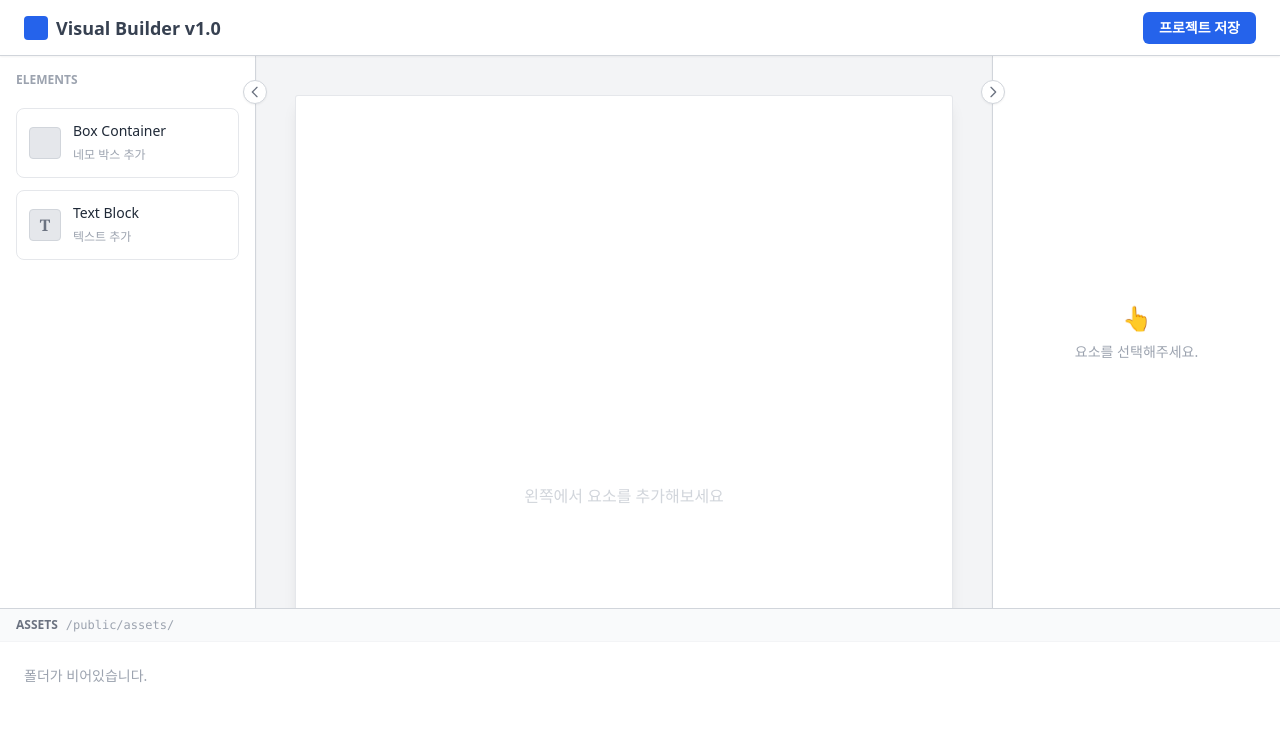
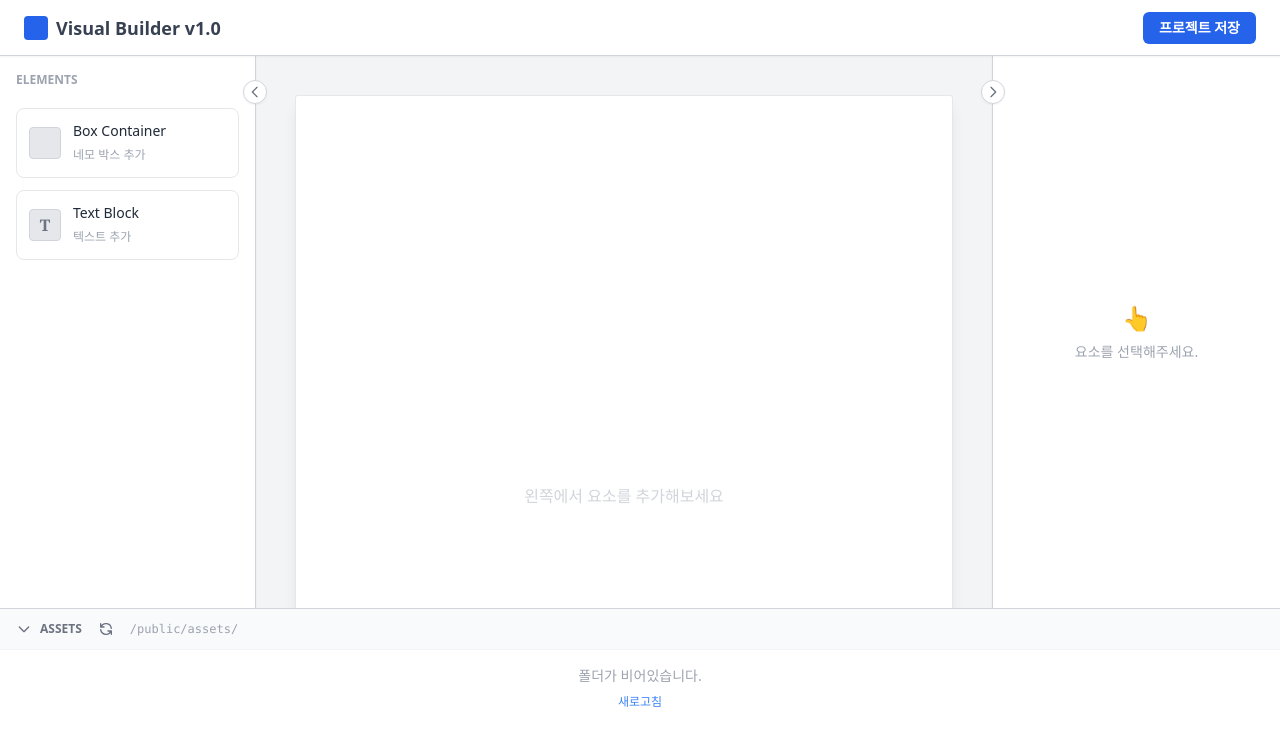
Before and after one commit to kyung-doo/webcontent-editor, a React (Vite) app: page / in a window 1280 px wide. Shown: the top 746 px of the page. Built offline with nearby package versions, Linux system fonts and the light colour scheme.

Commit message:
no message

```diff
--- a/src/components/AssetPanel.tsx
+++ b/src/components/AssetPanel.tsx
@@ -1,18 +1,63 @@
 import { useEffect, useState } from 'react';
+import { usePannelToggle } from '../hooks/usePannelToggle';
 
-// 간단한 폴더 아이콘 컴포넌트 (SVG)
+// --- 아이콘 컴포넌트들 ---
+
 const FolderIcon = () => (
   <svg className="w-10 h-10 text-yellow-400 mb-1" fill="currentColor" viewBox="0 0 20 20">
     <path d="M2 6a2 2 0 012-2h5l2 2h5a2 2 0 012 2v6a2 2 0 01-2 2H4a2 2 0 01-2-2V6z" />
   </svg>
 );
 
-// 간단한 뒤로가기 아이콘
+// JS/TS 파일 아이콘
+const JsIcon = () => (
+  <svg
+    className="w-10 h-10 text-yellow-500 mb-1"
+    viewBox="0 0 24 24"
+    fill="none"
+    stroke="currentColor"
+    strokeWidth="1.5"
+    strokeLinecap="round"
+    strokeLinejoin="round"
+  >
+    {/* 파일 종이 모양 */}
+    <path d="M14 2H6a2 2 0 0 0-2 2v16a2 2 0 0 0 2 2h12a2 2 0 0 0 2-2V8z" />
+    <polyline points="14 2 14 8 20 8" />
+
+    {/* J 글자 */}
+    <path d="M10 13v4.5a1.5 1.5 0 0 1-3 0" />
+
+    {/* S 글자 (심플하게) */}
+    <path d="M14 13c1.5 0 2 1 2 1.5S15 16 14 16s-2 .5-2 1.5 1 2 2 2" />
+  </svg>
+);
+
+// 👇 [추가] 기본 파일 아이콘 (그 외 나머지 파일용)
+const FileIcon = () => (
+  <svg className="w-10 h-10 text-gray-400 mb-1" viewBox="0 0 20 20" fill="currentColor">
+    <path fillRule="evenodd" d="M4 4a2 2 0 012-2h4.586A2 2 0 0112 2.586L15.414 6A2 2 0 0116 7.414V16a2 2 0 01-2 2H6a2 2 0 01-2-2V4zm2 6a1 1 0 011-1h6a1 1 0 110 2H7a1 1 0 01-1-1zm1 3a1 1 0 100 2h6a1 1 0 100-2H7z" clipRule="evenodd" />
+  </svg>
+);
+
 const BackIcon = () => (
-  <svg className="w-6 h-6 text-gray-500" fill="none" stroke="currentColor" viewBox="0 0 24 24">
+  <svg className="w-5 h-5 text-gray-500" fill="none" stroke="currentColor" viewBox="0 0 24 24">
     <path strokeLinecap="round" strokeLinejoin="round" strokeWidth={2} d="M3 10h10a8 8 0 018 8v2M3 10l6 6m-6-6l6-6" />
   </svg>
 );
+
+const ChevronUpIcon = ({ className }: { className?: string }) => (
+  <svg className={className} fill="none" viewBox="0 0 24 24" stroke="currentColor">
+    <path strokeLinecap="round" strokeLinejoin="round" strokeWidth={2} d="M5 15l7-7 7 7" />
+  </svg>
+);
+
+const RefreshIcon = ({ className }: { className?: string }) => (
+  <svg className={className} fill="none" viewBox="0 0 24 24" stroke="currentColor">
+    <path strokeLinecap="round" strokeLinejoin="round" strokeWidth={2} d="M4 4v5h.582m15.356 2A8.001 8.001 0 004.582 9m0 0H9m11 11v-5h-.581m0 0a8.003 8.003 0 01-15.357-2m15.357 2H15" />
+  </svg>
+);
+
+// --- 타입 정의 ---
 
 interface AssetFile {
   name: string;
@@ -20,97 +65,174 @@ interface AssetFile {
   path: string;
 }
 
+// --- 메인 컴포넌트 ---
+
 export default function AssetPanel() {
   const [assets, setAssets] = useState<AssetFile[]>([]);
-  const [currentPath, setCurrentPath] = useState(''); // 현재 보고 있는 경로
+  const [currentPath, setCurrentPath] = useState('');
+  const [isRefreshing, setIsRefreshing] = useState(false);
 
-  // 파일을 불러오는 함수
+  const { isOpen, toggle } = usePannelToggle(true);
+
   const loadAssets = async (path: string) => {
     if (window.electronAPI) {
+      try {
         const files = await window.electronAPI.getAssets(path);
         setAssets(files);
         setCurrentPath(path);
+      } catch (error) {
+        console.error("에셋 로드 실패:", error);
+      }
     }
   };
 
-  // 처음 실행 시 루트 경로 로드
   useEffect(() => {
     loadAssets('');
   }, []);
 
-  // 뒤로 가기 (상위 폴더로 이동)
   const handleGoBack = () => {
-    // "images/icons" -> "images" 로 자르기
+    if (!currentPath) return;
     const parentPath = currentPath.split('/').slice(0, -1).join('/');
     loadAssets(parentPath);
   };
 
+  const handleRefresh = async (e: React.MouseEvent) => {
+    e.stopPropagation();
+    setIsRefreshing(true);
+    await loadAssets(currentPath);
+    setTimeout(() => setIsRefreshing(false), 500);
+  };
+
+  // 이미지 확장자 목록
+  const imageExtensions = ['png', 'jpg', 'jpeg', 'svg', 'gif', 'webp', 'bmp', 'ico'];
+  // 스크립트 확장자 목록
+  const scriptExtensions = ['js', 'jsx', 'ts', 'tsx', 'json'];
+
   return (
-    <div className="h-48 border-t border-gray-300 bg-white flex flex-col z-20">
-      {/* 헤더: 경로 표시 및 뒤로가기 */}
-      <div className="flex items-center gap-2 px-4 py-2 border-b border-gray-100 bg-gray-50">
+    <div
+      className={`
+        border-t border-gray-300 bg-white flex flex-col z-20 transition-all duration-300 ease-in-out
+        ${isOpen ? 'h-48' : 'h-9'}
+      `}
+    >
+      {/* 헤더 영역 */}
+      <div
+        onClick={toggle}
+        className="flex items-center justify-between px-4 py-2 border-b border-gray-100 bg-gray-50 cursor-pointer hover:bg-gray-100 select-none"
+      >
+        <div className="flex items-center gap-2">
+          <ChevronUpIcon className={`w-4 h-4 text-gray-500 transition-transform duration-300 ${isOpen ? 'rotate-180' : 'rotate-0'}`} />
+
           <span className="text-xs font-bold uppercase text-gray-500">Assets</span>
 
-        {/* 현재 경로가 루트가 아니면 뒤로가기 버튼 표시 */}
-        {currentPath && (
-          <button onClick={handleGoBack} className="p-1 hover:bg-gray-200 rounded" title="Go up">
+          {isOpen && (
+            <button
+              onClick={handleRefresh}
+              className="p-1 hover:bg-gray-200 rounded ml-1 transition-colors group"
+              title="Refresh Folder"
+            >
+              <RefreshIcon className={`w-4 h-4 text-gray-500 group-hover:text-blue-600 transition-transform ${isRefreshing ? 'animate-spin' : ''}`} />
+            </button>
+          )}
+
+          {isOpen && currentPath && (
+            <button
+              onClick={(e) => { e.stopPropagation(); handleGoBack(); }}
+              className="p-1 hover:bg-gray-200 rounded ml-1 transition-colors"
+              title="Go up"
+            >
               <BackIcon />
             </button>
           )}
 
-        <span className="text-xs text-gray-400 font-mono">
+          {isOpen && (
+            <span className="text-xs text-gray-400 font-mono ml-1 truncate max-w-[300px]">
               /public/assets/{currentPath}
             </span>
+          )}
         </div>
 
-      {/* 파일 그리드 */}
-      <div className="flex-1 overflow-x-auto p-4">
+        {!isOpen && <span className="text-xs text-gray-400">Click to expand</span>}
+      </div>
+
+      {/* 콘텐츠 영역 */}
+      <div className={`flex-1 overflow-x-auto p-4 ${!isOpen && 'hidden'}`}>
         <div className="flex gap-4">
 
           {assets.length === 0 && (
-            <p className="text-sm text-gray-400 p-2">폴더가 비어있습니다.</p>
+            <div className="flex flex-col items-center justify-center w-full h-full text-gray-400 space-y-2">
+              <p className="text-sm select-none">폴더가 비어있습니다.</p>
+              <button onClick={handleRefresh} className="text-xs text-blue-500 hover:underline">
+                새로고침
+              </button>
+            </div>
           )}
 
-          {assets.map((file, index) => (
+          {assets.map((file, index) => {
+            // 파일 확장자 추출 (소문자로 변환)
+            const ext = file.name.split('.').pop()?.toLowerCase() || '';
+            const isImage = imageExtensions.includes(ext);
+            const isScript = scriptExtensions.includes(ext);
+
+            return (
               <div
                 key={index}
                 className="group relative h-24 w-24 flex-shrink-0 flex flex-col items-center justify-center cursor-pointer rounded border border-gray-200 bg-gray-50 hover:border-blue-400 hover:bg-blue-50 transition-all"
-
-              // 1. 클릭 이벤트: 폴더면 이동
                 onClick={() => {
-                if (file.isFolder) {
-                  loadAssets(file.path);
-                }
+                  if (file.isFolder) loadAssets(file.path);
                 }}
-              // 2. 드래그 이벤트: 이미지일 때만 드래그 가능
-              draggable={!file.isFolder}
+                // 이미지일 때만 드래그 허용
+                draggable={isImage && !file.isFolder}
                 onDragStart={(e) => {
-                if (!file.isFolder) {
-                  // 실제 이미지 경로는 /assets/경로/파일명
-                  console.log('????????????')
+                  if (isImage && !file.isFolder) {
                     e.dataTransfer.setData('imageSrc', `/assets/${file.path}`);
                   }
                 }}
               >
-              {/* 모양 구분: 폴더 vs 이미지 */}
-              {file.isFolder ? (
-                <FolderIcon />
-              ) : (
+                {/* 👇 아이콘/썸네일 표시 로직 세분화 */}
+                {(() => {
+                  // 1. 폴더
+                  if (file.isFolder) return <FolderIcon />;
+
+                  // 2. 스크립트 파일
+                  if (isScript) return <JsIcon />;
+
+                  // 3. 이미지 파일
+                  if (isImage) {
+                    return (
                       <img
                         src={`/assets/${file.path}`}
                         alt={file.name}
-                  className="h-16 w-16 object-contain"
+                        className="h-16 w-16 object-contain p-1"
+                        style={{ pointerEvents: 'none' }}
+                        // 이미지 로드 실패 시 기본 파일 아이콘으로 대체 (선택 사항)
+                        onError={(e) => {
+                          e.currentTarget.style.display = 'none';
+                          // 형제 요소로 FileIcon을 보여주는 건 복잡하니 일단 숨김 처리
+                        }}
                       />
-              )}
+                    );
+                  }
 
-              {/* 파일명 표시 */}
-              <div className="w-full px-1 text-center">
-                <p className="text-[10px] text-gray-600 truncate w-full">
+                  // 4. 그 외 나머지 모든 파일 (기본 아이콘)
+                  return <FileIcon />;
+                })()}
+
+                <div className="w-full px-1 text-center mt-1">
+                  <p className="text-[10px] text-gray-600 truncate w-full select-none" title={file.name}>
                     {file.name}
                   </p>
                 </div>
+
+                {/* 이미지일 때만 툴팁 표시 */}
+                {isImage && !file.isFolder && (
+                  <div className="absolute inset-x-0 bottom-0 bg-black/70 p-1 text-center text-[10px] text-white opacity-0 transition-opacity group-hover:opacity-100 truncate rounded-b">
+                    {file.name}
                   </div>
-          ))}
+                )}
+              </div>
+            );
+          })}
         </div>
       </div>
     </div>
--- a/src/components/Canvas.tsx
+++ b/src/components/Canvas.tsx
@@ -1,6 +1,7 @@
 import { useDispatch, useSelector } from 'react-redux';
 import { RootState } from '../store/store';
 import { selectElement } from '../store/editorSlice';
+
 
 export default function Canvas() {
   const { elements, selectedId } = useSelector((state: RootState) => state.editor);
```
Also changed, not shown: public/assets/scripts/button.js (added), public/assets/scripts/button2.js (added), 1 other file (tests, documents, lock files or other folders). Lines whose indentation alone changed are shown as unchanged.
